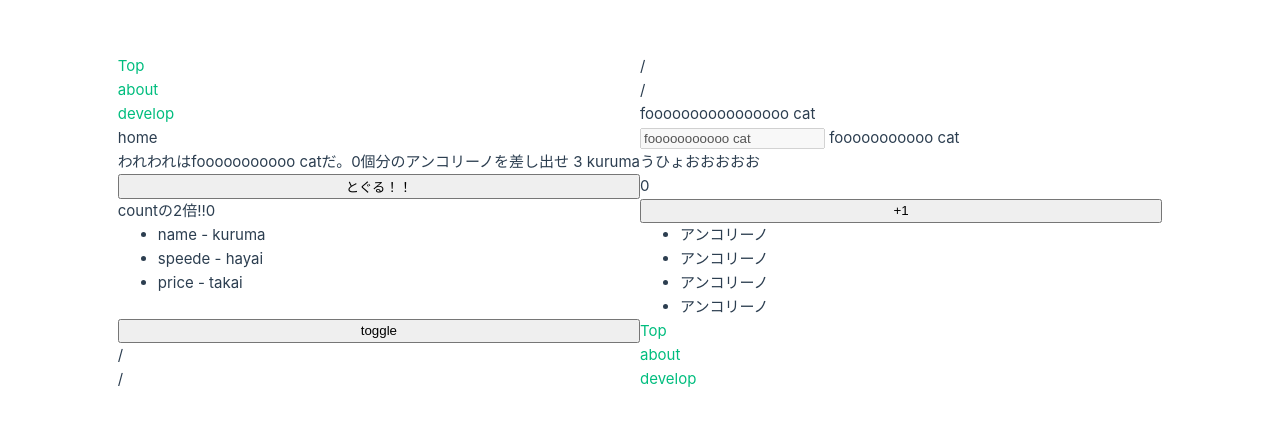
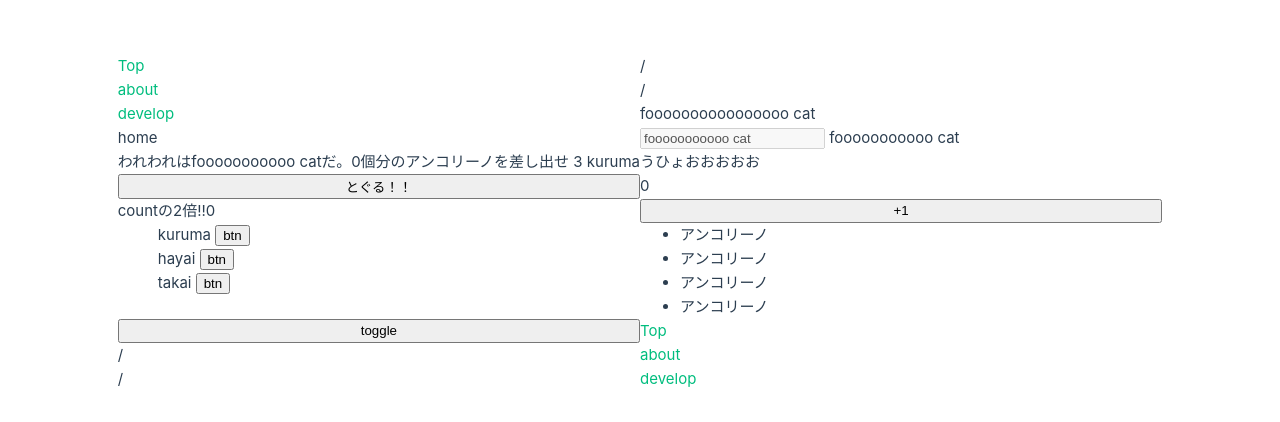
Before and after one commit to OKAUEND/first-riin-vue, a Vue app: page / in a window 1280 px wide. Shown: the part 178-600 px from the top of the page. Built offline with nearby package versions, Linux system fonts and the light colour scheme.

Commit message:
新規 - Riin道場 - 子コンポーネントを作って、更に値を渡す！

```diff
--- /dev/null
+++ b/src/components/Listitem.vue
@@ -0,0 +1,14 @@
+<template>
+  <div>{{ msg }} <button>btn</button></div>
+</template>
+
+<script>
+export default {
+  props: {
+    msg: {
+      type: String,
+      default: 'Hi'
+    }
+  }
+}
+</script>
--- a/src/pages/index.vue
+++ b/src/pages/index.vue
@@ -1,9 +1,11 @@
 <script>
 import TheHeader from '@/pages/TheHeader.vue'
+import Listitem from '@/components/Listitem.vue'
 
 export default {
   components: {
-    TheHeader
+    TheHeader,
+    Listitem
   },
   data() {
     return {
@@ -70,7 +72,7 @@ export default {
   <button @click="increment">+1</button>
 
   <ul>
-    <li v-for="(item, key) in car" :key="key">{{ key }} - {{ item }}</li>
+    <Listitem :msg="item" v-for="(item, key) in car" :key="key">{{ key }} - {{ item }}</Listitem>
   </ul>
 
   <ul>
```
